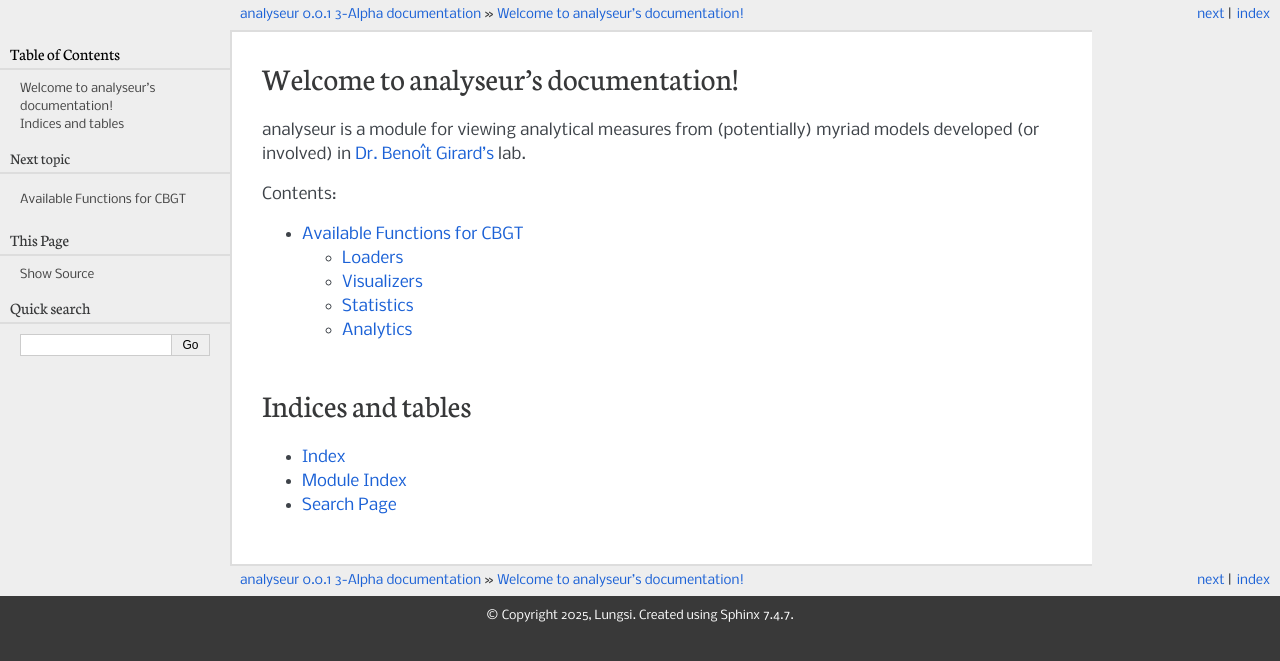
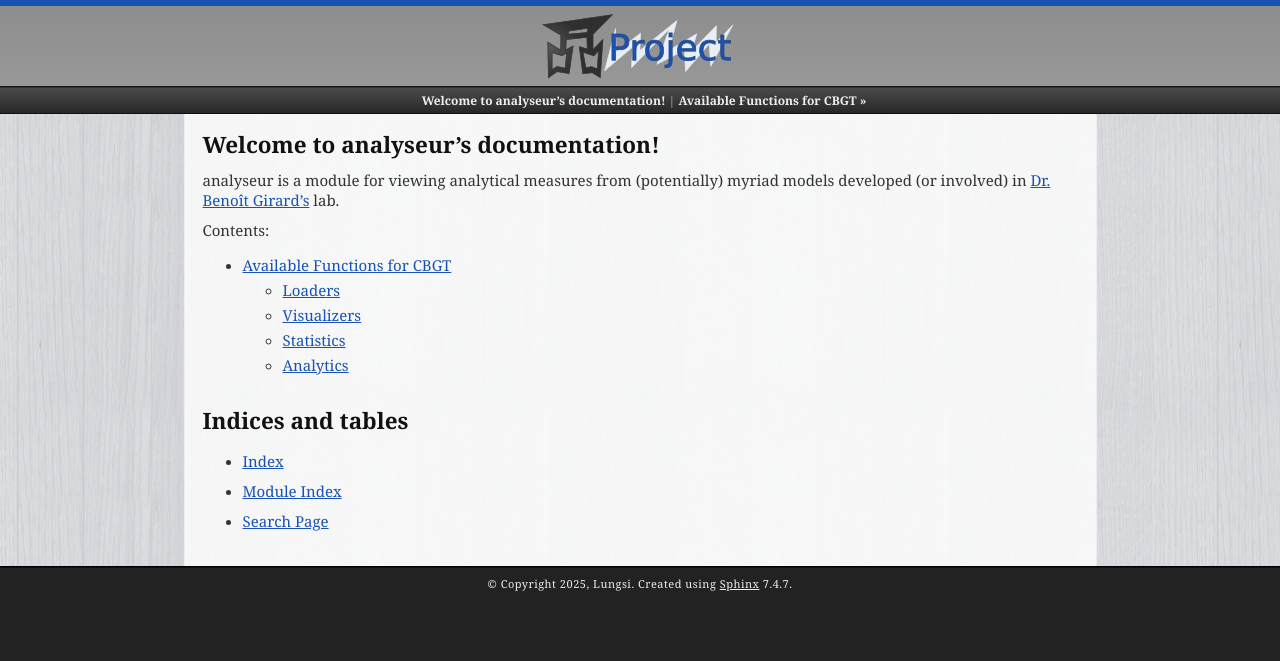
Before and after one commit to neuralmodelling/analyseur, a Sphinx documentation site: the page built from docs/index.rst, in a window 1280 px wide. Shown: the top 661 px of the page. Built offline with Sphinx 7.4.7, drawn with Linux system fonts in a browser that asks for light colours.

Commit message:
try templates

```diff
--- a/docs/conf.py
+++ b/docs/conf.py
@@ -28,7 +28,8 @@ sys.path.insert(0, os.path.abspath("../src"))
 
 # -- Project information -----------------------------------------------------
 
-project = 'analyseur'
+project = 'test'
+# project = 'analyseur'
 copyright = '2025, Lungsi'
 author = 'Lungsi'
 
@@ -70,7 +71,7 @@ autodoc_mock_imports = [
 # The theme to use for HTML and HTML Help pages.  See the documentation for
 # a list of builtin themes.
 # https://www.sphinx-doc.org/en/master/usage/theming.html#builtin-themes
-html_theme = 'pyramid'
+html_theme = 'scrolls'  # pyramid
 
 html_theme_options = {
     "body_min_width": "70%",
```
